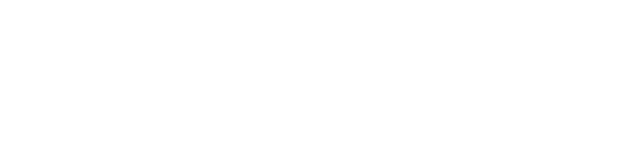
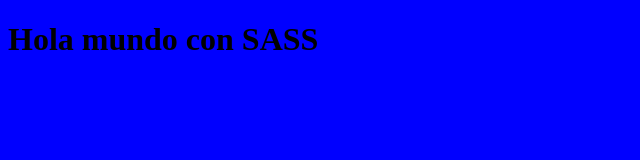
Before and after one commit to eltiozelda/Festival-de-musica, a website: page index.html in a window 1280 px wide. Shown: the whole page, without its empty margins (0-640 px from the left). Drawn offline with Linux system fonts and the light colour scheme.

Commit message:
Compilando SASS con NPM

```diff
--- a/index.html
+++ b/index.html
@@ -4,8 +4,9 @@
     <meta charset="UTF-8">
     <meta name="viewport" content="width=device-width, initial-scale=1.0">
     <title>Festival de música</title>
+    <link rel="stylesheet" href="build/css/app.css">
 </head>
 <body>
-
+    <h1>Hola mundo con SASS</h1>
 </body>
 </html>
--- a/package.json
+++ b/package.json
@@ -4,7 +4,7 @@
   "description": "Aprendiendo SASS y NPM",
   "main": "index.js",
   "scripts": {
-    "test": "echo \"Error: no test specified\" && exit 1"
+    "sass": "sass src/scss:build/css"
   },
   "repository": {
     "type": "git",
--- /dev/null
+++ b/src/scss/app.scss
@@ -0,0 +1,3 @@
+body {
+    background-color: blue;
+}
```
Also changed, not shown: build/css/app.css (added), 1 other file.
